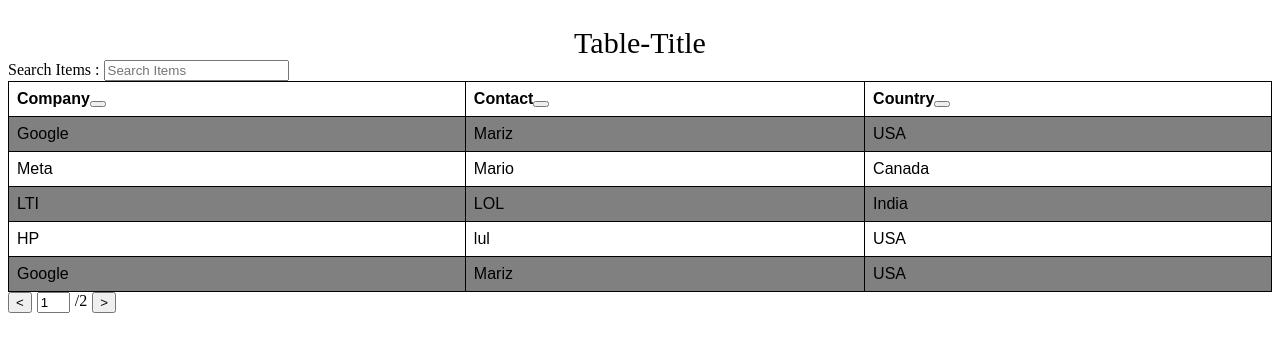
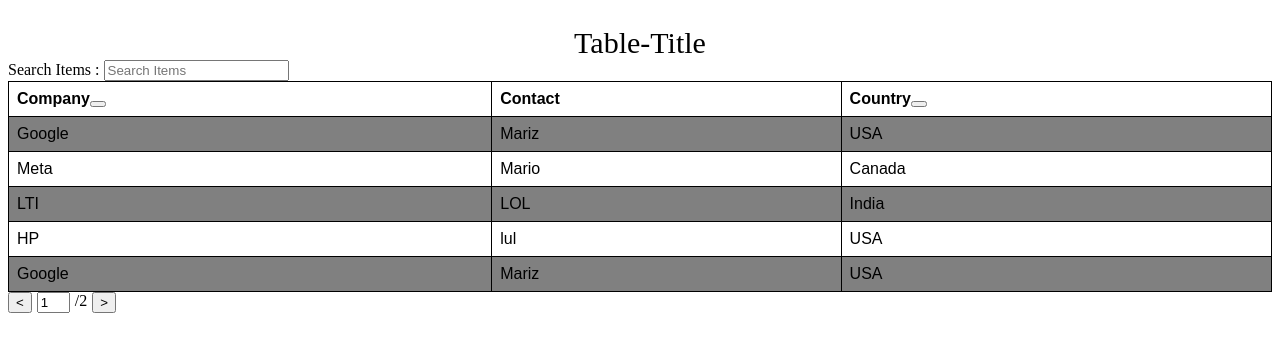
Before and after one commit to shreyaskshastry/vue3-datagrid, a Vue app: page / in a window 1280 px wide. Shown: the top 352 px of the page. Built offline with nearby package versions, Linux system fonts and the light colour scheme; the HTML template or start-up script is replaced by a standard one.

Commit message:
Added custom sortable columns

```diff
--- a/src/App.vue
+++ b/src/App.vue
@@ -62,9 +62,9 @@ export default {
     },
     columns: function () {
       return [
-        { field: 'Company',title: 'Company'},
+        { field: 'Company',title: 'Company', sortable: true},
         { field: 'Contact',title: 'Contact'},
-        { field: 'Country',title: 'Country'},
+        { field: 'Country',title: 'Country',sortable: true},
       ];
     },
   },
--- a/src/components/DataGrid.vue
+++ b/src/components/DataGrid.vue
@@ -11,7 +11,7 @@
       <table id="grid">
         <tr id="columns">
           <th :key="column.title" v-for="column in columns">
-            {{ column.title }}<button class="btn btn-primary dropdown-toggle" data-sort="none"> <i class="fa fa-sort" @click="sortfunction($event,column.title)"></i></button>
+            {{ column.title }}<button class="btn btn-primary dropdown-toggle" data-sort="none" v-if="column.sortable"> <i class="fa fa-sort" @click="sortfunction($event,column.title)"></i></button>
           </th>
         </tr>
         <tr :key="row" v-for="row in computedRows">
```
